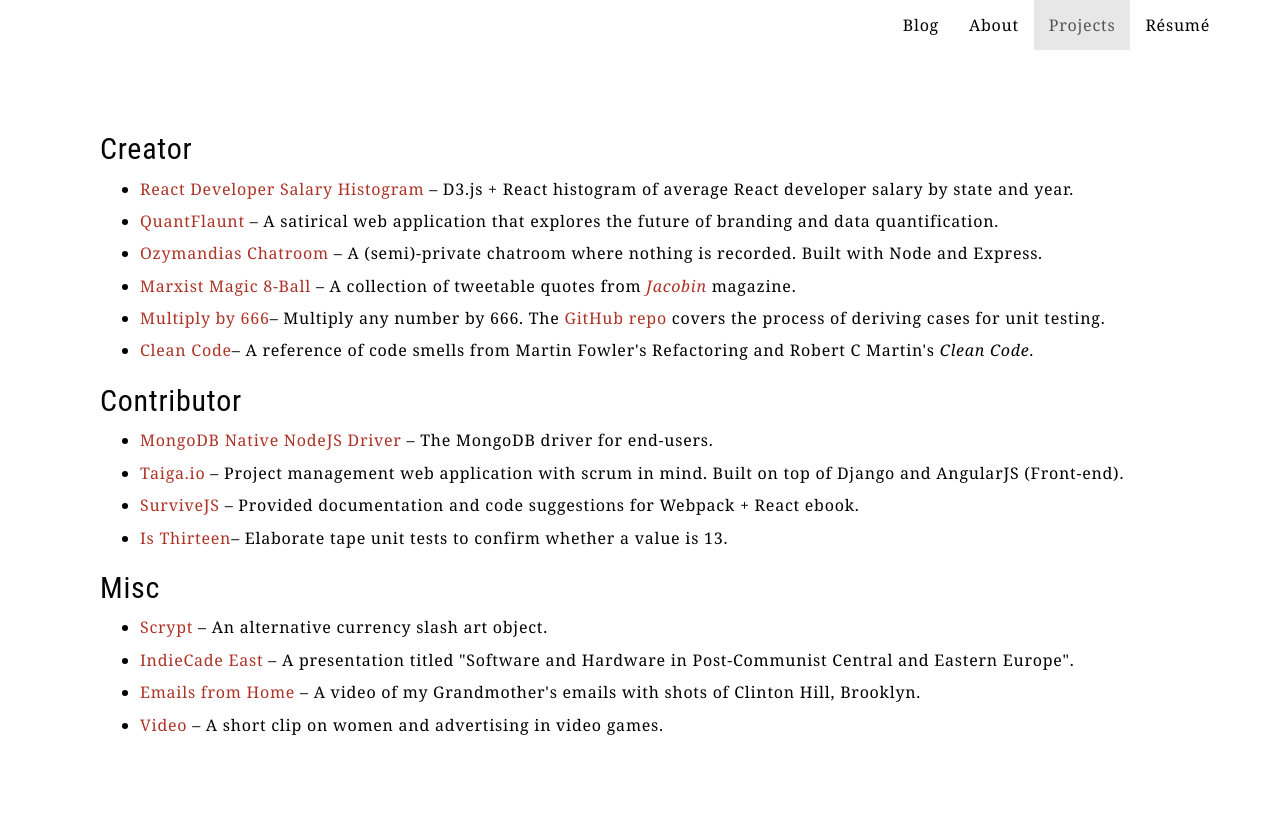
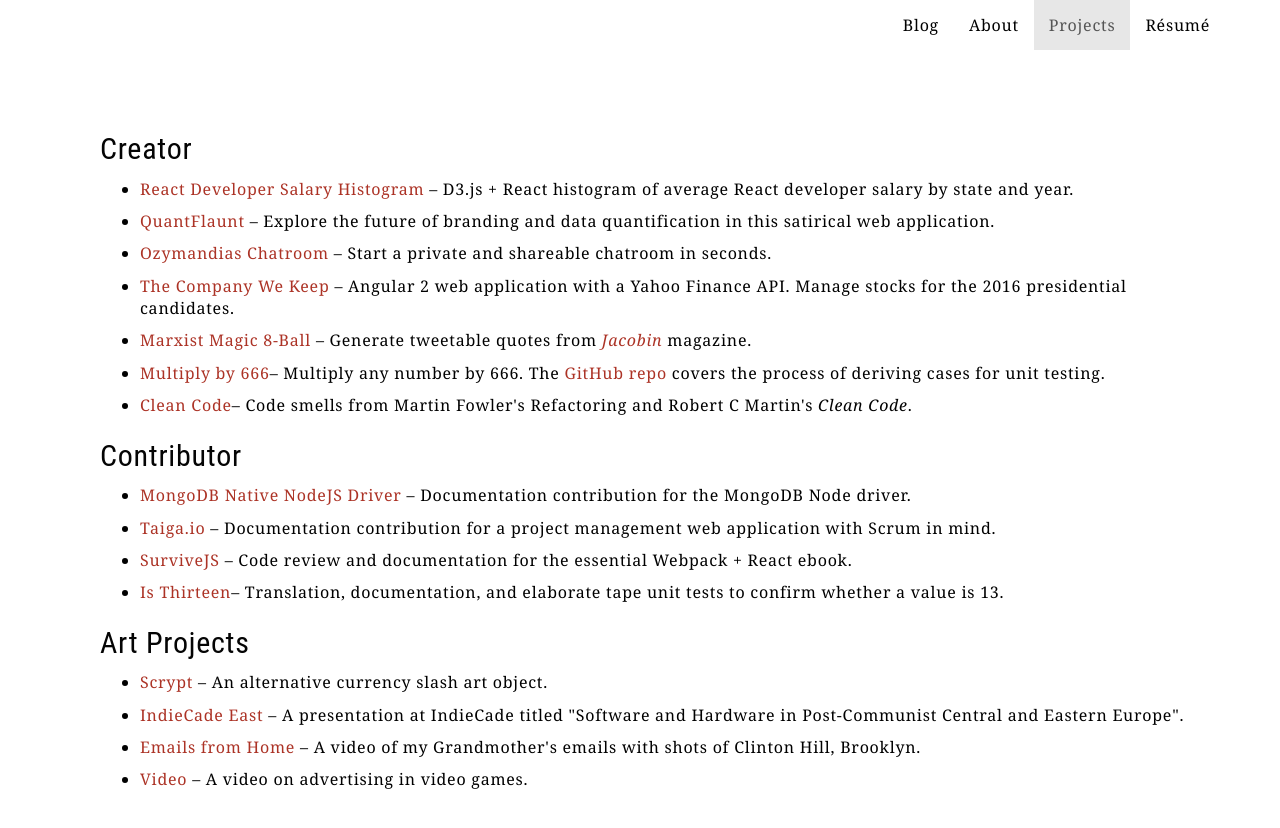
Before and after one commit to janaipakos/janaipakos.github.io, a Jekyll site: the page built from projects.md, in a window 1280 px wide. Shown: the top 828 px of the page. Built offline with Jekyll 4.4.1, drawn with Linux system fonts in a browser that asks for light colours; nearby versions of some CDN libraries.

Commit message:
Update projects

```diff
--- a/css/style.css
+++ b/css/style.css
@@ -151,6 +151,10 @@ body {
 .projects {
   text-align: left;
   margin: 10px 0;
+}
+
+.project-padded {
+    margin: 50px;
 }
 
 hr {
@@ -348,7 +352,8 @@ a.link:hover {
 #blog,
 #works,
 #resume,
-#quantflaunt {
+#quantflaunt,
+#chatroom {
     background-color: #fff;
     text-align: center;
     width: 100%;
--- a/projects.md
+++ b/projects.md
@@ -9,25 +9,26 @@ active: projects
                 <h2>Creator</h2>
                 <ul>
                 <li class="projects"><a class="link" href='http://jamesanaipakos.com/react-d3-data-viz/'>React Developer Salary Histogram</a> – D3.js + React histogram of average React developer salary by state and year.</li>
-                <li class="projects"><a class="link" href='/quantflaunt'>QuantFlaunt</a> – A satirical web application that explores the future of branding and data quantification.</li>
-                <li class="projects"><a class="link"  href='http://secretchat.herokuapp.com/'>Ozymandias Chatroom</a> – A (semi)-private chatroom where nothing is recorded. Built with Node and Express.</li>
-                <li class="projects"><a class="link" href='http://jamesanaipakos.com/Marx-Magic-8-ball'>Marxist Magic 8-Ball</a> – A collection of tweetable quotes from <a href="https:jacobinmag.com" class="link"><em>Jacobin</em></a> magazine.</li>
-                <li class="projects"><a class="link" href='multiply-by-666/'>Multiply by 666</a>– Multiply any number by 666. The <a class="link" href="https://github.com/janaipakos/multiply-by-666">GitHub repo</a> covers the process of deriving cases for unit testing.</li>
-                <li class="projects"><a class="link"  href='https://github.com/janaipakos/Clean-Code-Smells-and-Heuristics'>Clean Code</a>– A reference of code smells from Martin Fowler's Refactoring and Robert C Martin's <em>Clean Code</em>.</li>
+                <li class="projects"><a class="link" href='/quantflaunt'>QuantFlaunt</a> – Explore the future of branding and data quantification in this satirical web application.</li>
+                <li class="projects"><a class="link"  href='/chatroom'>Ozymandias Chatroom</a> – Start a private and shareable chatroom in seconds.</li>
+                <li class="projects"><a class="link" href='http://jamesanaipakos.com/thecompanywekeep/'>The Company We Keep</a> – Angular 2 web application with a Yahoo Finance API. Manage stocks for the 2016 presidential candidates.</li>
+                <li class="projects"><a class="link" href='http://jamesanaipakos.com/Marx-Magic-8-ball'>Marxist Magic 8-Ball</a> – Generate tweetable quotes from <a href="https:jacobinmag.com" class="link"><em>Jacobin</em></a> magazine.</li>
+                <li class="projects"><a class="link" href='/multiply-by-666/'>Multiply by 666</a>– Multiply any number by 666. The <a class="link" href="https://github.com/janaipakos/multiply-by-666">GitHub repo</a> covers the process of deriving cases for unit testing.</li>
+                <li class="projects"><a class="link"  href='https://github.com/janaipakos/Clean-Code-Smells-and-Heuristics'>Clean Code</a>– Code smells from Martin Fowler's Refactoring and Robert C Martin's <em>Clean Code</em>.</li>
                 </ul>
                 <h2>Contributor</h2>
                 <ul>
-                <li class="projects"><a class="link" href="https://github.com/mongodb/node-mongodb-native" alt="MongoDB">MongoDB Native NodeJS Driver</a> – The MongoDB driver for end-users.</li>
-                <li class="projects"><a class="link" href="http://taiga.io" alt="Taiga">Taiga.io</a> – Project management web application with scrum in mind. Built on top of Django and AngularJS (Front-end).</li>
-                <li class="projects"><a class="link" href="http://survivejs.com/" alt="SurviveJS">SurviveJS</a> – Provided documentation and code suggestions for Webpack + React ebook.</li>
-                <li class="projects"><a class="link"  href='https://github.com/janaipakos/is-thirteen'>Is Thirteen</a>– Elaborate tape unit tests to confirm whether a value is 13.</li>
+                <li class="projects"><a class="link" href="https://github.com/mongodb/node-mongodb-native" alt="MongoDB">MongoDB Native NodeJS Driver</a> – Documentation contribution for the MongoDB Node driver.</li>
+                <li class="projects"><a class="link" href="http://taiga.io" alt="Taiga">Taiga.io</a> – Documentation contribution for a project management web application with Scrum in mind.</li>
+                <li class="projects"><a class="link" href="http://survivejs.com/" alt="SurviveJS">SurviveJS</a> – Code review and documentation for the essential Webpack + React ebook.</li>
+                <li class="projects"><a class="link"  href='https://github.com/janaipakos/is-thirteen'>Is Thirteen</a>– Translation, documentation, and elaborate tape unit tests to confirm whether a value is 13.</li>
                 </ul>
-                <h2>Misc</h2>
+                <h2>Art Projects</h2>
                 <ul>
                 <li class="projects"><a class="link" href='http://csalateral.org/issue3/ecologies/boluk'>Scrypt</a> – An alternative currency slash art object.</li>
-                <li class="projects"><a class="link"  href='http://sched.co/2AhK'>IndieCade East</a> – A presentation titled "Software and Hardware in Post-Communist Central and Eastern Europe".</li>
-                <li class="projects"><a class="link"  title="Letters YouTube" href='https://www.youtube.com/watch?v=AOa1aX8Ehek'>Emails from Home</a> – A video of my Grandmother's emails with shots of Clinton Hill, Brooklyn.</li>
-                <li class="projects"><a class="link"  href="https://www.youtube.com/watch?v=u0J6l82ipT0" title="Fiction YouTube" >Video</a> – A short clip on women and advertising in video games.</li>
+                <li class="projects"><a class="link"  href='https://vimeo.com/120022906'>IndieCade East</a> – A presentation at IndieCade titled "Software and Hardware in Post-Communist Central and Eastern Europe".</li>
+                <li class="projects"><a class="link"  title="Letters Vimeo" href='https://www.youtube.com/watch?v=AOa1aX8Ehek'>Emails from Home</a> – A video of my Grandmother's emails with shots of Clinton Hill, Brooklyn.</li>
+                <li class="projects"><a class="link"  href="https://www.youtube.com/watch?v=u0J6l82ipT0" title="Fiction YouTube" >Video</a> – A video on advertising in video games.</li>
                 </ul>
             </div>
         </div>
```
Also changed, not shown: chatroom.md (added, +28 -0 lines), quantflaunt.md (+4 -4 lines), resume.md (+1 -1 lines), _layouts/minimal.html (line endings or trailing spaces), images/ozy_chat_screenshot.png (added).
